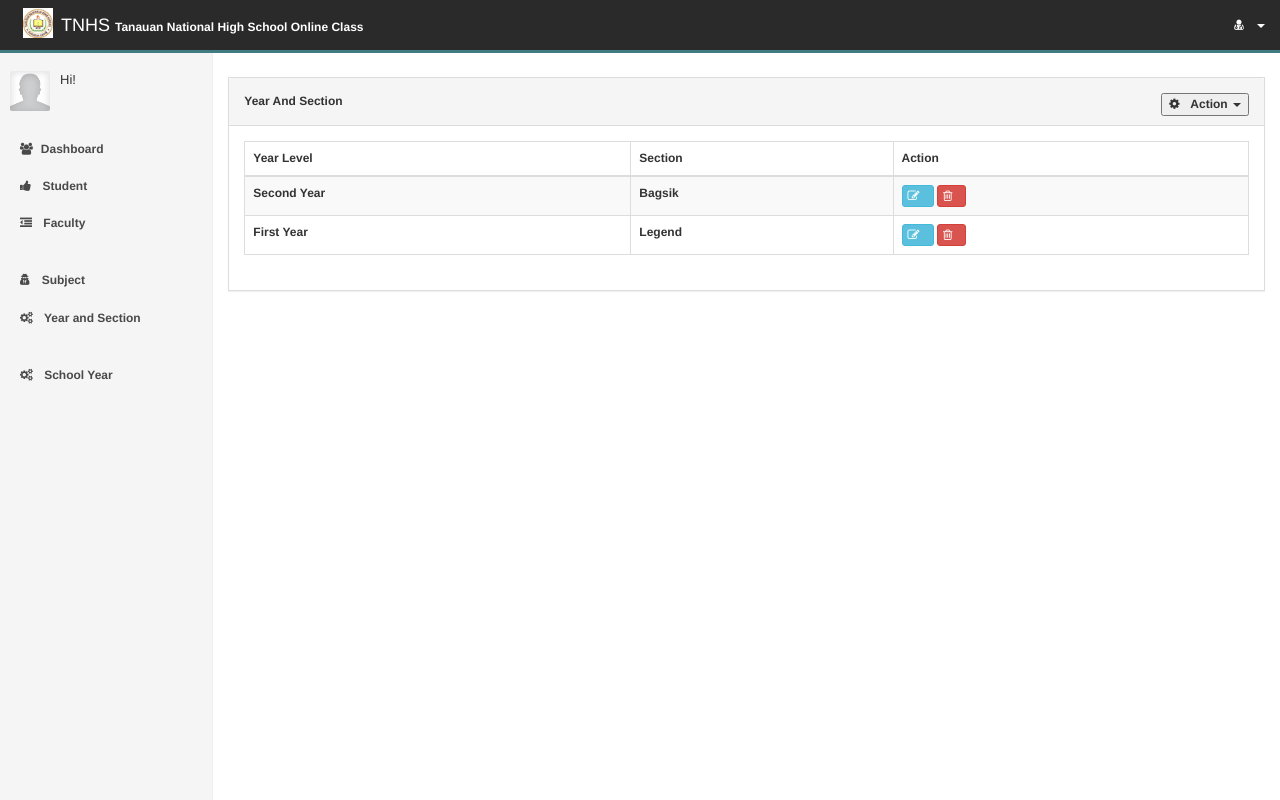
After one commit to sonitgregorio/tnhs, a CodeIgniter app: page /database/index.php/admin/year_section in a window 1280 px wide. The commit adds this page. Run offline with CodeIgniter, Linux system fonts and the light colour scheme; data comes from the database, SQL or seed files in the repository.

Commit message:
Year and Section

```diff
--- a/application/config/routes.php
+++ b/application/config/routes.php
@@ -66,3 +66,6 @@ $route['delete_stud/(:any)']    = 'student/delete_stud/$1;';
 
 //Faculty Routes
 $route['faculty']				= 'faculty/view_faculty';
+
+//Admin routes
+$route['class']				= 'admin/year_section';
--- /dev/null
+++ b/application/controllers/Admin.php
@@ -0,0 +1,19 @@
+<?php
+
+	/**
+	*
+	*/
+	class Admin extends CI_Controller
+	{
+		function year_section()
+		{
+			$data['param'] = 'class';
+
+			$this->load->model('adminmd');
+			$this->load->view('templates/header');
+			$this->load->view('templates/top');
+			$this->load->view('templates/admin_nav',$data);
+			$this->load->view('admin/class');
+			$this->load->view('templates/footer');
+		}
+	}
--- /dev/null
+++ b/application/models/Adminmd.php
@@ -0,0 +1,16 @@
+<?php
+
+	/**
+	*
+	*/
+	class Adminmd extends CI_Model
+	{
+
+		function get_year_section()
+		{
+			return $this->db->get('tbl_yearsection')->result_array();
+					$this->db->group_by('user_id');
+
+		}
+
+	}
--- /dev/null
+++ b/application/views/admin/class.php
@@ -0,0 +1,82 @@
+<div class="col-md-2"></div>
+<div class="col-md-10">
+	<div class="panel panel-default">
+		<div class="panel-heading" style="padding:15px">
+			Year And Section
+				 <div class="dropdown pull-right" >
+                    <button id="dLabel" type="button" data-toggle="dropdown" aria-haspopup="true" aria-expanded="false">
+                        <span class="fa fa-cog"></span>
+                        Action
+                        <span class="caret"></span>
+                    </button>
+
+                    <ul class="dropdown-menu" role="menu" aria-labelledby="dLabel">
+                        <li><a href="#student_create" data-toggle="modal" data-target="#add_student">
+                                <span class="fa fa-plus-circle"></span>
+                                New Class
+                            </a>
+                        </li>
+                    </ul>
+                </div>
+		</div>
+		<div class="panel-body">
+			<table class="table table-bordered table-striped">
+				<thead>
+					<th>Year Level</th>
+					<th>Section</th>
+					<th>Action</th>
+				</thead>
+				<tbody>
+                        <?php foreach ($this->adminmd->get_year_section() as $key => $value): ?>
+                        <tr>
+                            <td><?php echo $value['year']?></td>
+                            <td><?php echo $value['section'] ?></td>
+                            <td>
+                                <a href="#" data-toggle="modal"  class="btn btn-info btn-xs mod" data-param="<?php echo  $value['id'] ?>"> <span class="fa fa-edit"></span></a>
+                                <a href="/delete_stud/<?php echo $value['id'] ?>" class="btn btn-danger btn-xs "  onclick="return confirm('Are You Sure?')"><span class="fa fa-trash-o"></span></a>
+                            </td>
+                        </tr>
+                    <?php endforeach ?>
+				</tbody>
+			</table>
+		</div>
+	</div>
+</div>
+
+<div class="modal fade" id="add_student" tabindex="-1" role="dialog" aria-labelledby="myModalLabel">
+  <div class="modal-dialog" role="document" >
+    <div class="modal-content"  style="border-radius:10px">
+      <div class="modal-header" style="background:#f5f5f5">
+        <button type="button" class="close" data-dismiss="modal" aria-label="Close"><span aria-hidden="true">&times;</span></button>
+        <h4 class="modal-title" id="myModalLabel">CLASS INFORMATION</h4>
+      </div>
+      <div class="modal-body">
+       	<div class="row">
+            <div class="col-md-12">
+            	<form class="form-horizontal" method="post" action="/insert_stud">
+            		   <div class="form-group">
+                        <label class="col-sm-4 control-label" for="exampleInputEmail1">Year Level</label>
+                        <div class="col-sm-8">
+                            <select name="gender" class="form-control">
+                                <option value="1">First Year</option>
+                                <option value="2">Second Year</option>
+                                      <option value="3">Thrid Year</option>
+                                            <option value="4">Fourth Year</option>
+                            </select>
+                        </div>
+                    </div>
+            		<div class="form-group">
+	                    <label class="col-sm-4 control-label" for="exampleInputEmail1">Section</label>
+            			<div class="col-sm-8">
+	                    	 <input name="mname" type="text" class="form-control" required>
+            			</div>
+            		</div>
+            		<div class="form-group">
+
+      <div class="modal-footer">
+        <button type="button" class="btn btn-default" data-dismiss="modal">Close</button>
+        <button type="button" class="btn btn-primary">Save changes</button>
+      </div>
+    </div>
+  </div>
+</div>
--- a/application/views/templates/admin_nav.php
+++ b/application/views/templates/admin_nav.php
@@ -83,7 +83,7 @@
     </ul>
     <ul class="nav nav-sidebar">
         <li><a href="subject.php"><span class="fa fa-user-secret"></span> Subject</a></li>
-        <li><a href="class.php"><span class="fa fa-cogs"></span> Year and Section</a></li>
+        <li><a href="/class"><span class="fa fa-cogs"></span> Year and Section</a></li>
 <!--        <li><a href=""><span class="fa fa-user-secret"></span> Shared Files</a></li>-->
     </ul>
 
```
Also changed, not shown: application/views/admin/view_class.php (added, +64 -0 lines).
